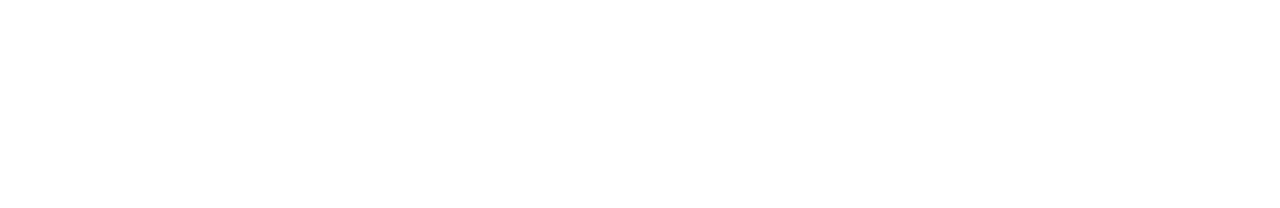
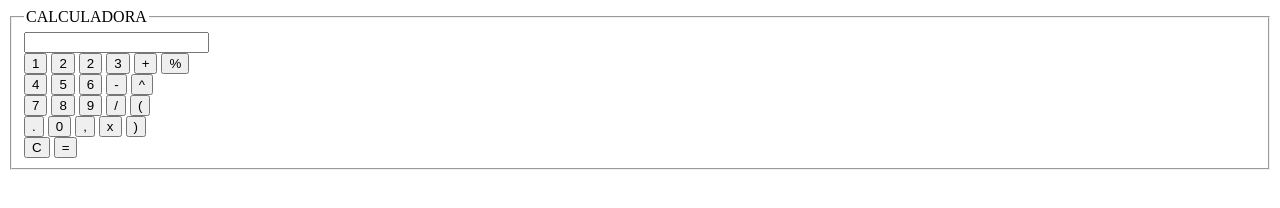
Before and after one commit to yasswilke/matematica2_2b, a plain HTML site: page calculadora.html in a window 1280 px wide. Drawn offline with Linux system fonts and the light colour scheme.

Commit message:
Update calculadora.html

```diff
--- a/calculadora.html
+++ b/calculadora.html
@@ -8,8 +8,37 @@
         </script>
     </head>
     <body>
-        <form action="cadastro2.html" method="POST" class="form" id="form">
-
-        </form>
+        <fieldset>
+            <legend>CALCULADORA</legend>
+            <input type="text" id="visor">
+            </br>
+            <button class="botao">1</button>
+            <button class="botao">2</button>
+            <button class="botao">2</button>
+            <button class="botao">3</button>
+            <button class="botao">+</button>
+            <button class="botao">%</button>
+            </br>
+            <button class="botao">4</button>
+            <button class="botao">5</button>
+            <button class="botao">6</button>
+            <button class="botao">-</button>
+            <button class="botao">^</button>
+            </br>
+            <button class="botao">7</button>
+            <button class="botao">8</button>
+            <button class="botao">9</button>
+            <button class="botao">/</button>
+            <button class="botao">(</button>
+            </br>
+            <button class="botao">.</button>
+            <button class="botao">0</button>
+            <button class="botao">,</button>
+            <button class="botao">x</button>
+            <button class="botao">)</button>
+            </br>
+            <button class="botao">C</button>
+            <button class="botao">=</button>
+        </fieldset>
     </body>
 </html>
```
